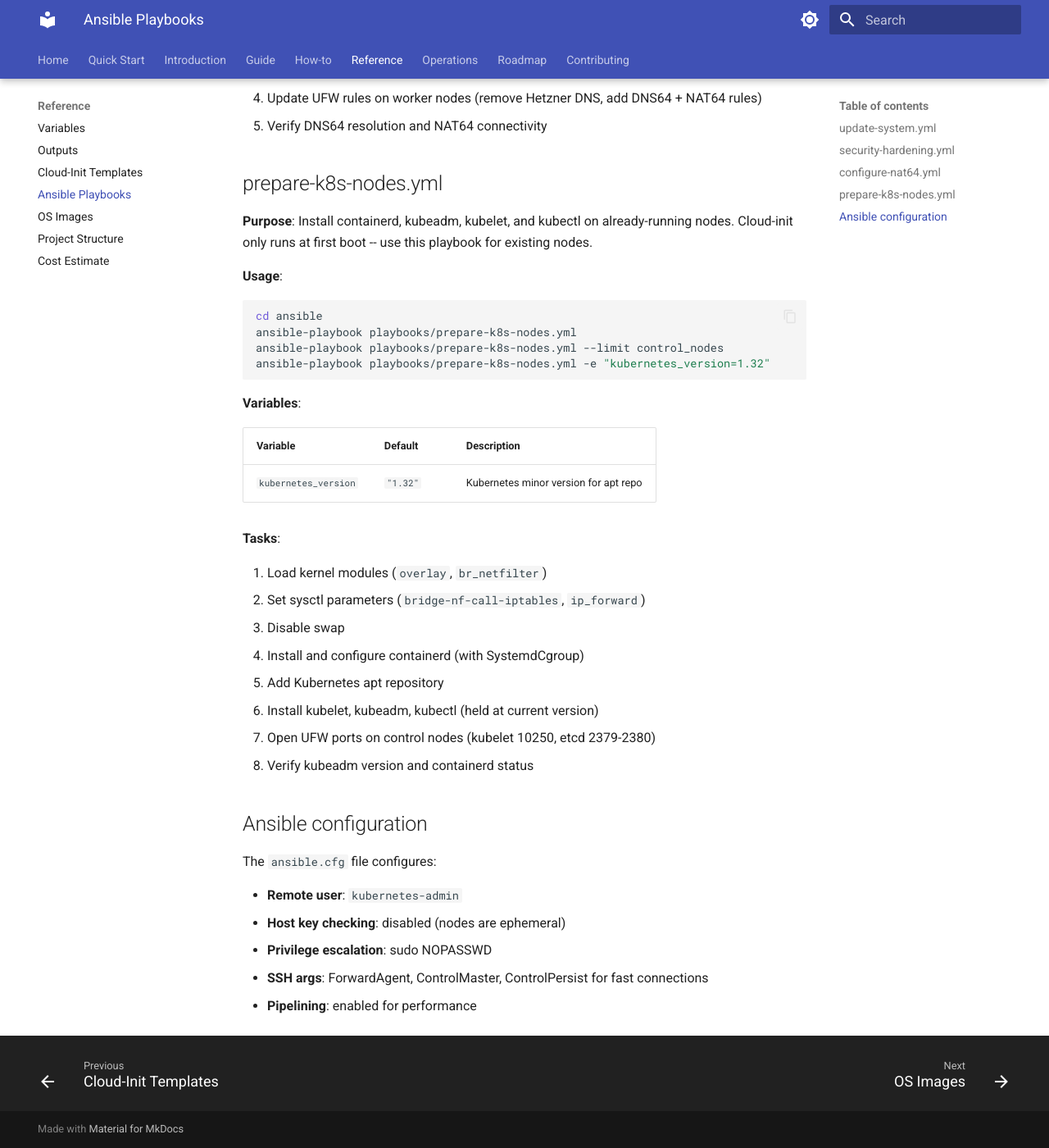
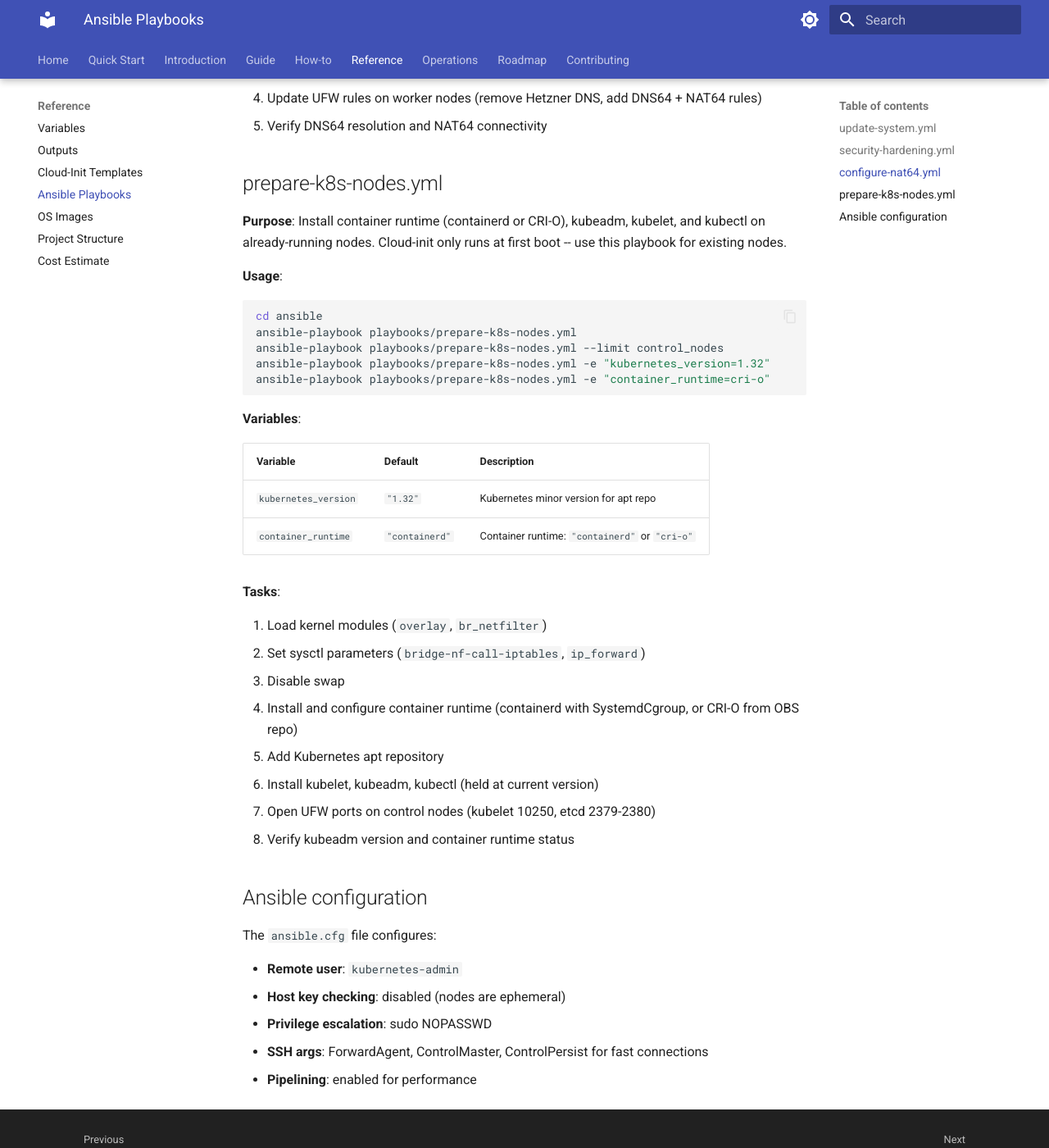
Before and after one commit to projectious-work/kubeclaw, an MkDocs documentation site: the page built from docs/reference/playbooks.md, in a window 1280 px wide and 1400 px high, scrolled down 2227 px. Shown: the whole window at 82% size. Built offline with MkDocs 1.6.1 and Material for MkDocs 9.7.7, drawn with Linux system fonts in a browser that asks for light colours.

Commit message:
feat: added feature to choose container runtime explicetly

````diff
--- a/docs/reference/playbooks.md
+++ b/docs/reference/playbooks.md
@@ -87,7 +87,7 @@
 
 ## prepare-k8s-nodes.yml
 
-**Purpose**: Install containerd, kubeadm, kubelet, and kubectl on already-running nodes. Cloud-init only runs at first boot -- use this playbook for existing nodes.
+**Purpose**: Install container runtime (containerd or CRI-O), kubeadm, kubelet, and kubectl on already-running nodes. Cloud-init only runs at first boot -- use this playbook for existing nodes.
 
 **Usage**:
 
@@ -96,6 +96,7 @@
 ansible-playbook playbooks/prepare-k8s-nodes.yml
 ansible-playbook playbooks/prepare-k8s-nodes.yml --limit control_nodes
 ansible-playbook playbooks/prepare-k8s-nodes.yml -e "kubernetes_version=1.32"
+ansible-playbook playbooks/prepare-k8s-nodes.yml -e "container_runtime=cri-o"
 ```
 
 **Variables**:
@@ -103,17 +104,18 @@
 | Variable | Default | Description |
 |----------|---------|-------------|
 | `kubernetes_version` | `"1.32"` | Kubernetes minor version for apt repo |
+| `container_runtime` | `"containerd"` | Container runtime: `"containerd"` or `"cri-o"` |
 
 **Tasks**:
 
 1. Load kernel modules (`overlay`, `br_netfilter`)
 2. Set sysctl parameters (`bridge-nf-call-iptables`, `ip_forward`)
 3. Disable swap
-4. Install and configure containerd (with SystemdCgroup)
+4. Install and configure container runtime (containerd with SystemdCgroup, or CRI-O from OBS repo)
 5. Add Kubernetes apt repository
 6. Install kubelet, kubeadm, kubectl (held at current version)
 7. Open UFW ports on control nodes (kubelet 10250, etcd 2379-2380)
-8. Verify kubeadm version and containerd status
+8. Verify kubeadm version and container runtime status
 
 ## Ansible configuration
 
````
Also changed, not shown: CLAUDE.md (+3 -3 lines), docs/guide/kubernetes.md (+19 -6 lines), docs/reference/cloud-init.md (+5 -2 lines), docs/reference/variables.md (+2 -1 lines), 6 other files.
